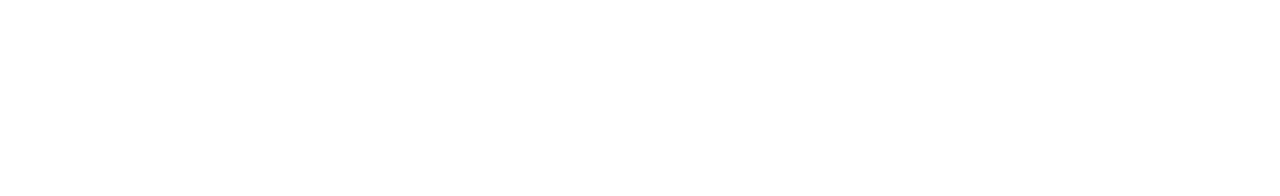
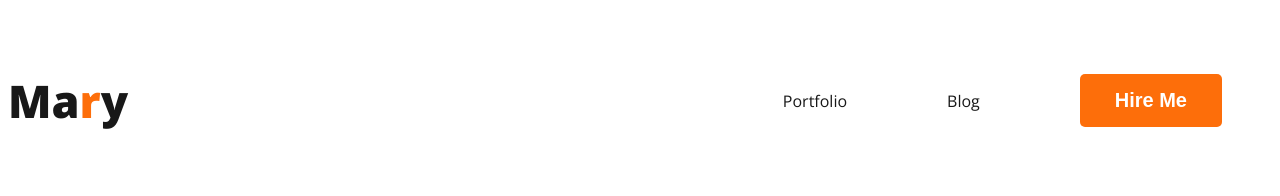
Before and after one commit to mahabubalam3332/webdeveloper-portfolio, a plain HTML site: page index.html in a window 1280 px wide. Drawn offline with nearby package versions, Linux system fonts and the light colour scheme.

Commit message:
nav-item done

```diff
--- a/index.html
+++ b/index.html
@@ -4,11 +4,21 @@
   <meta charset="UTF-8">
   <meta name="viewport" content="width=device-width, initial-scale=1.0">
   <title>Web Developer Portfolio</title>
+  <link rel="preconnect" href="https://fonts.googleapis.com">
+<link rel="preconnect" href="https://fonts.gstatic.com" crossorigin>
+<link href="https://fonts.googleapis.com/css2?family=Open+Sans:ital,wght@0,400;0,800;1,700&display=swap" rel="stylesheet">
   <link rel="stylesheet" href="/stylesheet/style.css">
 </head>
 <body>
   <header>
-
+    <nav>
+      <h3 class="nav-title">Ma<span class="text-primary" >r</span>y</h3>
+      <ul>
+        <li><a href="portfolio.html">Portfolio</a></li>
+        <li><a href="blog.html">Blog</a></li>
+        <li><button class="btn-primary">Hire Me</button></li>
+      </ul>
+    </nav>
   </header>
   <main>
 
--- a/stylesheet/style.css
+++ b/stylesheet/style.css
@@ -0,0 +1,48 @@
+/* common shared styles */
+body {
+  font-family: Lato;
+  font-family: 'Open Sans', sans-serif;
+}
+
+.text-primary {
+  color: #FD6E0A
+}
+
+.btn-primary {
+  border-radius: 5px;
+  background: #FD6E0A;
+  color:white;
+  border: 0;
+  font-size: 20px;
+  font-weight: 700;
+  padding:15px 35px;
+}
+
+/* nave related style */
+nav {
+  display: flex;
+  justify-content: space-between;
+  align-items: center;
+
+}
+
+.nav-title {
+  color: #181818;
+  font-size: 45px;
+  font-weight: 800;
+}
+
+nav>ul {
+  display: flex;
+  align-items: center;
+}
+
+nav li {
+  list-style: none;
+  margin: 50px;
+}
+
+nav a {
+  text-decoration: none;
+  color: #181818;
+}
```
